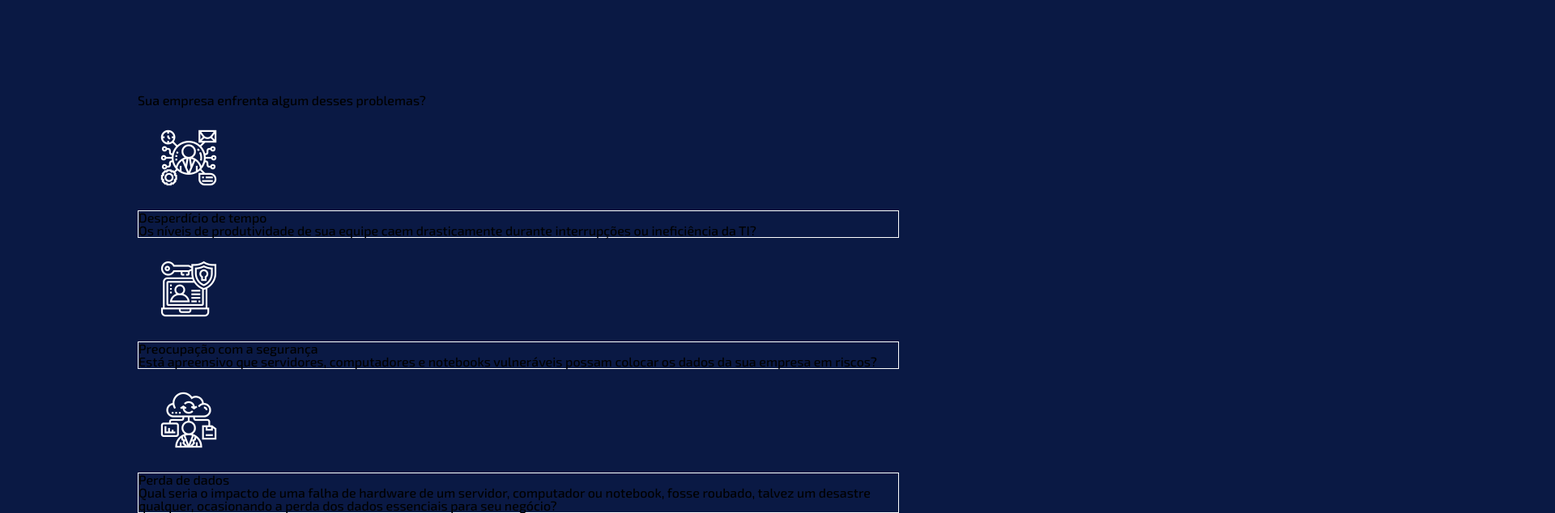
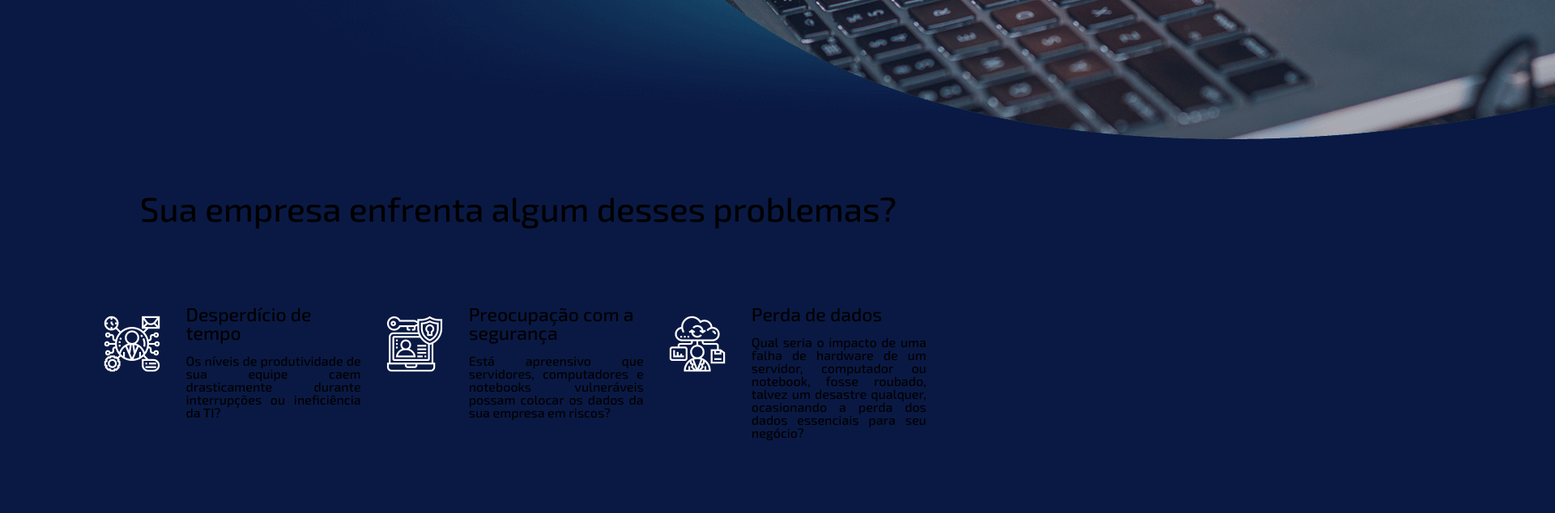
Before and after one commit to elton-souza/Site-empresa, a plain HTML site: page index.html in a window 1280 px wide. Shown: the part 606-1240 px from the top of the page at 81% size, 1920 px wide, since content can reach past the window. After the commit the page ends 1150 px from the top, so only its background shows below. Drawn offline with Linux system fonts and the light colour scheme.

Commit message:
Update home.css

```diff
--- a/home.css
+++ b/home.css
@@ -3,6 +3,7 @@ body{
     font-family: "Exo 2", Arial, Tahoma, sans-serif;
 }
 /*TOP BAR*/
+
 .barra-topo{
     width: 100%;
     height: 110px;
@@ -33,7 +34,7 @@ body{
     color:#F2B42A;
 }
 #img-principal{
-    width: 100%;
+    width:auto;
 }
 .bloco-apresentacao{
     position: absolute;
@@ -84,20 +85,27 @@ body{
     cursor: pointer;
 }
 /*Conteúdo Principal*/
+main{
+    width: 1080px;
+    margin: 60px auto 0 auto;
+}
 
-main{
-    width: 940px;
-    margin: 0 auto;
-    margin-top: 200px;
+.titulos-centralizados{
+   text-align: center;
+   font-size: 42px;
+    margin-bottom: 2em;
 }
-.titulo{
-    font-size: 42px;
+.itens-problemas li{
+    margin-top: 15px;
+    display: inline-block;
+    width: 20%;
+    font-size: 16px;
+    text-align: justify;
+    vertical-align:top;
+    box-sizing: border-box;
 }
-.bloco-conteudo{
-    width: 940px;
-    margin: 0 auto;
-    vertical-align: top;
+.itens-problemas h3{
+    font-size: 23px;
+    margin-bottom: 15px;
+    text-align: left;
 }
-.bloco-conteudo li{
-    border:1px solid white;
-}
```
